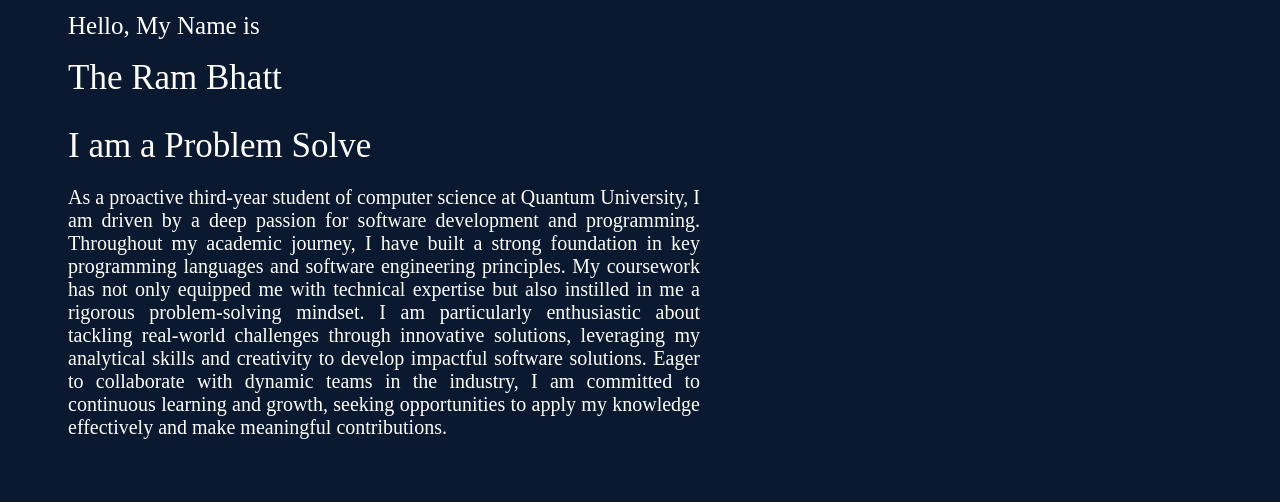
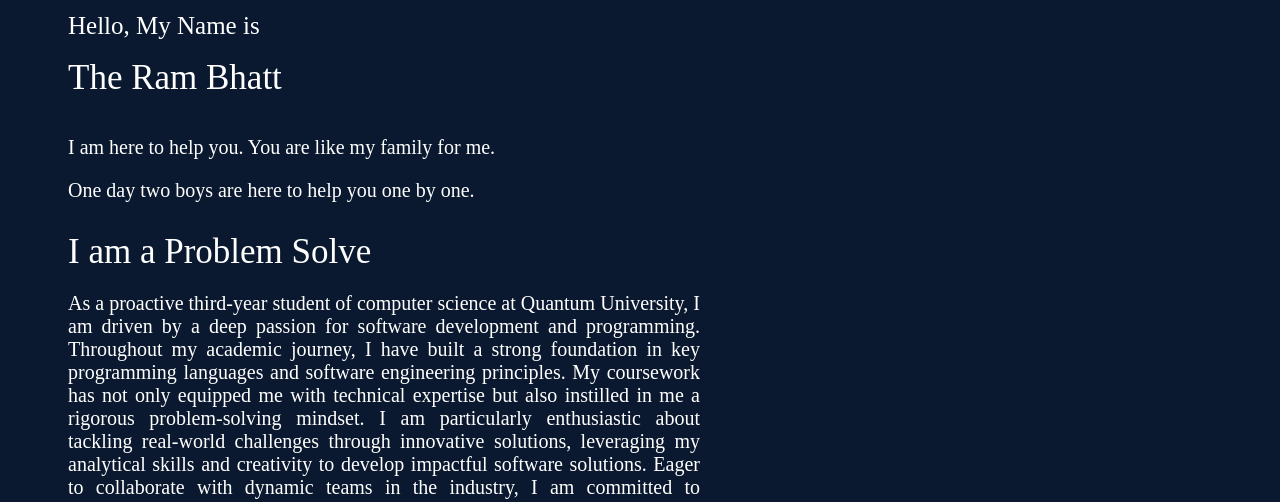
Before and after one commit to Unknown0804/Final, a plain HTML site: page index.html in a window 1280 px wide. Shown: the part 230-732 px from the top of the page. Drawn offline with Linux system fonts and the light colour scheme.

Commit message:
Your descriptive commit message

```diff
--- a/index.html
+++ b/index.html
@@ -29,8 +29,9 @@
         <div id="sleft">
         <div class="here"> Hello, My Name is</div><br>
         <div class="there">The Ram Bhatt </div> <br>
-        <div class="fine">
-            I am a <span id="problemSolver"></span>
+        <p> I am here to help you. You are like my family for me. </p>
+        <p> One day two boys are here to help you one by one.</p>
+        <div class="fine"> I am a <span id="problemSolver"></span>
         </div>
         <p>
         As a proactive third-year student of computer science at Quantum University,
```
